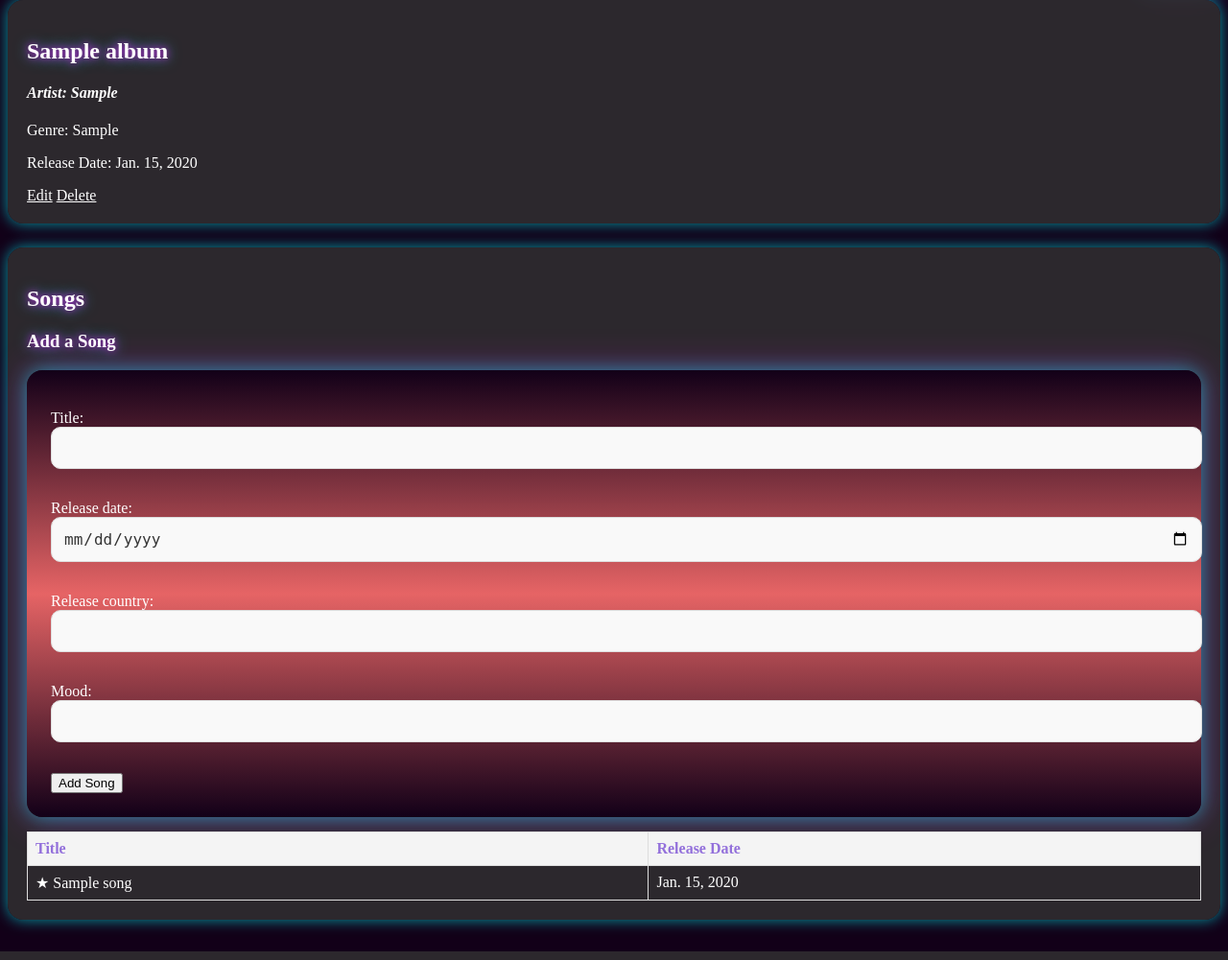
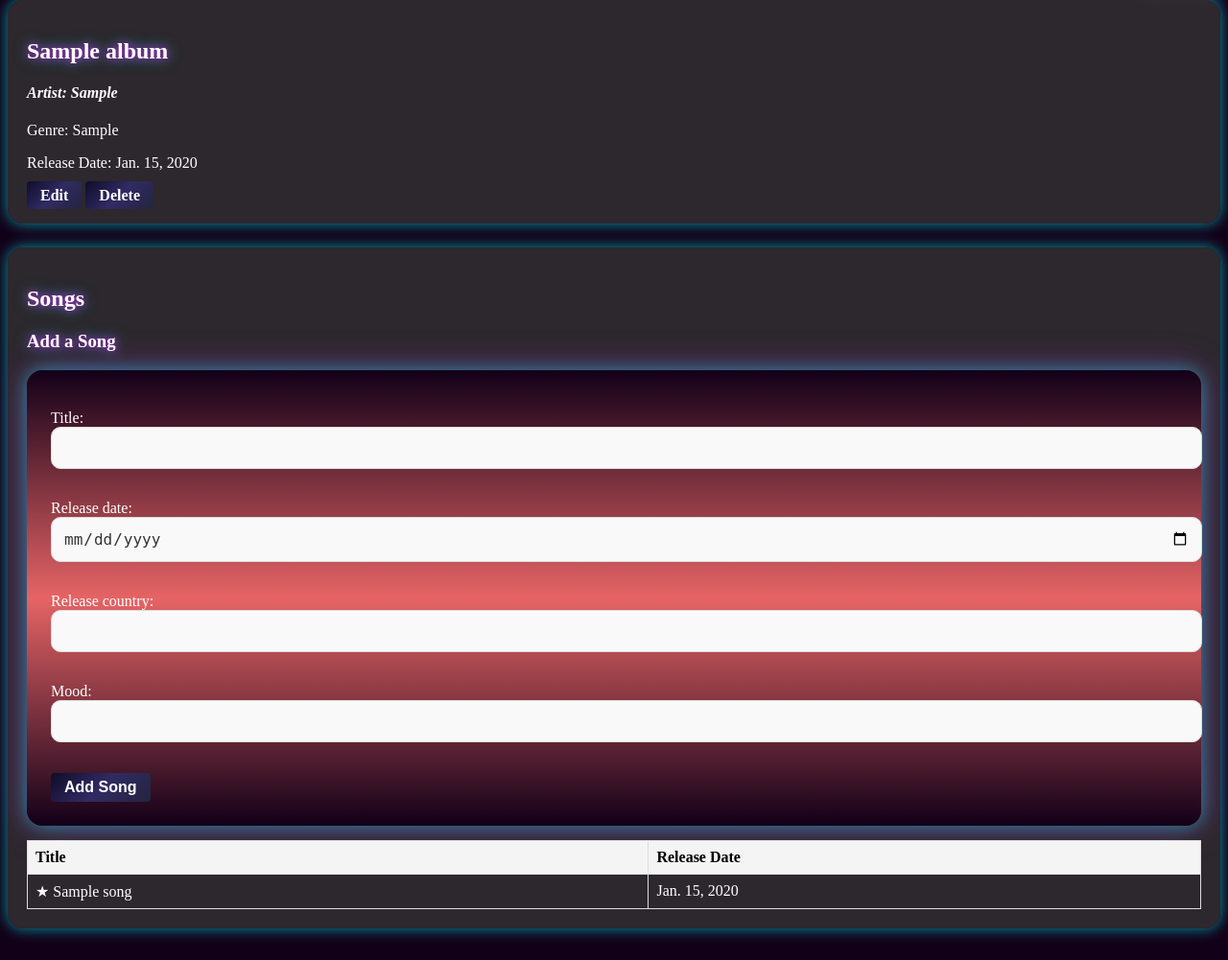
Before and after one commit to raul-vital/albumtrackr, a Django app: page /albums/1/ in a window 1280 px wide. Shown: the part 46-1047 px from the top of the page at 96% size. Run offline with Django 5.2, Linux system fonts and the light colour scheme; a user stored in the database is signed in; tables that the repository leaves empty hold one stand-in row (values such as "Sample post").

Commit message:
complete styling for album_detail.css

```diff
--- a/main_app/static/css/albums/album_detail.css
+++ b/main_app/static/css/albums/album_detail.css
@@ -92,7 +92,7 @@ table th, table td {
 
 table th {
     background-color: #f4f4f4;
-    color: #9370DB; /* Neon Purple-ish */
+    color: black;
 }
 
 table td a {
@@ -128,6 +128,48 @@ form input:focus, form select:focus {
     border-color: #5dade2;
     outline: none;
 }
+
+/* Neon Techy Style for Edit and Delete Text */
+.edit-delete-links {
+    background: linear-gradient(135deg, #0f0c29, #302b63, #24243e);
+    color: white;
+    text-decoration: none; /* Remove underline */
+    font-size: 1rem;
+    font-weight: bold;
+    padding: 6px 14px;
+    border: none;
+    border-radius: 4px;
+    cursor: pointer;
+    /* box-shadow: 0 0 10px #00ff99, 0 0 20px #00ccff, 0 0 30px #ff00ff; */
+    transition: transform 0.3s ease, box-shadow 0.3s ease, background 0.3s ease;
+}
+
+.edit-delete-links:hover {
+    background: linear-gradient(135deg, #0f0c29, #302b63, #24243e);
+    box-shadow: 0 0 20px #00ff99, 0 0 40px #00ccff, 0 0 60px #ff00ff;
+    transform: scale(1.05); /* Slightly enlarge on hover */
+}
+
+/* Neon Techy Style for Add Song button */
+.submit {
+    background: linear-gradient(135deg, #0f0c29, #302b63, #24243e);
+    color: white;
+    font-size: 1rem;
+    font-weight: bold;
+    padding: 6px 14px;
+    border: none;
+    border-radius: 4px;
+    cursor: pointer;
+    /* box-shadow: 0 0 10px #00ff99, 0 0 20px #00ccff, 0 0 30px #ff00ff; */
+    transition: transform 0.3s ease, box-shadow 0.3s ease, background 0.3s ease;
+}
+
+.submit:hover {
+    background: linear-gradient(135deg, #0f0c29, #302b63, #24243e);
+    box-shadow: 0 0 20px #00ff99, 0 0 40px #00ccff, 0 0 60px #ff00ff;
+    transform: scale(1.05); /* Slightly enlarge on hover */
+}
+
 
 .submit-button {
     background-color: #5dade2;
--- a/main_app/templates/albums/detail.html
+++ b/main_app/templates/albums/detail.html
@@ -10,9 +10,10 @@
     <p>Genre: {{album.genres}}</p>
     <p>Release Date: {{ album.release_date }}</p>
     <div>
-      <a href="{% url 'album-update' album.id %}" style="color: white;">Edit</a>
-      <a href="{% url 'album-delete' album.id %}" style="color: white;">Delete</a>
+      <a href="{% url 'album-update' album.id %}" class="edit-delete-links">Edit</a>
+      <a href="{% url 'album-delete' album.id %}" class="edit-delete-links">Delete</a>
     </div>
+
   </div>
 </section>
 
```
